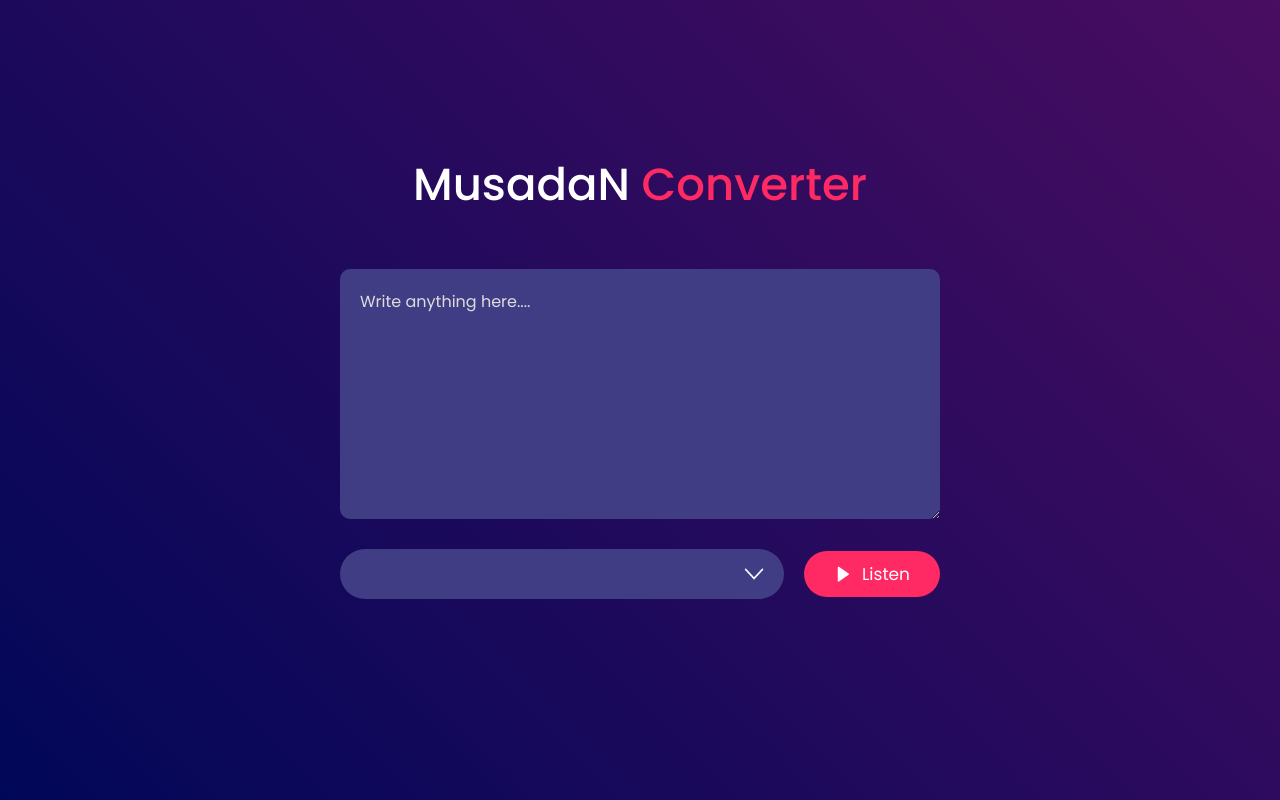
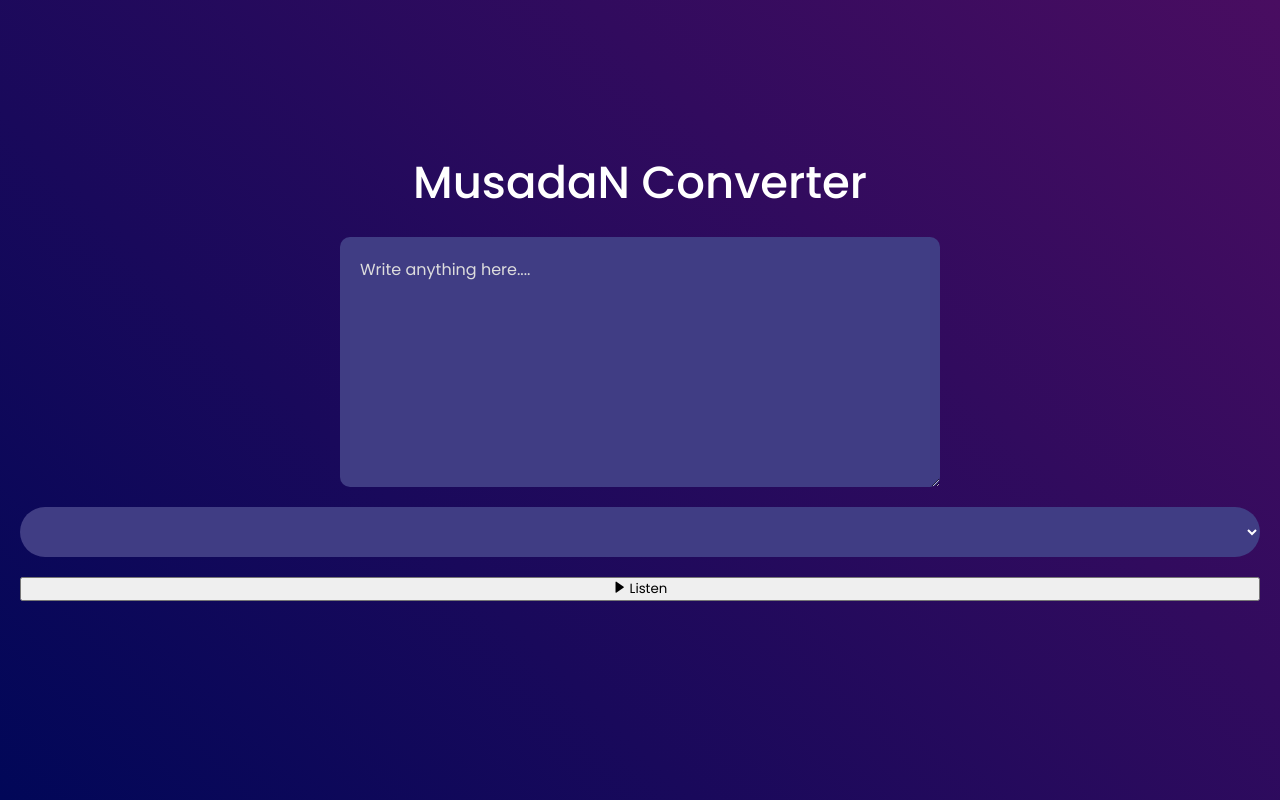
Before and after one commit to Bikrom2001/Text-To-Voice-Converter, a plain HTML site: page index.html in a window 1280 px wide. Drawn offline with nearby package versions, Linux system fonts and the light colour scheme.

Commit message:
Update style.css

```diff
--- a/style.css
+++ b/style.css
@@ -4,6 +4,7 @@
   box-sizing: border-box;
   font-family: "Poppins", sans-serif;
 }
+
 .hero {
   width: 100%;
   min-height: 100vh;
@@ -13,18 +14,19 @@
   justify-content: center;
   flex-direction: column;
   color: #fff;
+  padding: 20px; /* Ekledim: Mobil cihazlarda içeriğin kenarlardan daha uzak olması için padding ekleyebilirsiniz. */
 }
+
 .hero h1 {
   font-size: 45px;
   font-weight: 500;
   margin-top: -50px;
-  margin-bottom: 50px;
+  margin-bottom: 20px; /* Değiştirdim: Alt boşluk miktarını azalttım. */
 }
-.hero h1 span {
-  color: #ff2963;
-}
+
 textarea {
-  width: 600px;
+  width: 100%; /* Değiştirdim: Mobil cihazlarda genişliği tam ekran yapmak için 100% olarak değiştirdim. */
+  max-width: 600px; /* Ekledim: Genişliği 600 pikselden fazla olmaması için max-width ekledim. */
   height: 250px;
   background: #403d84;
   color: #fff;
@@ -33,36 +35,22 @@ textarea {
   outline: 0;
   padding: 20px;
   border-radius: 10px;
-  margin-bottom: 30px;
+  margin-bottom: 20px; /* Değiştirdim: Alt boşluk miktarını azalttım. */
 }
+
 textarea::placeholder {
   font-size: 16px;
   color: #ddd;
 }
+
 .row {
-  width: 600px;
+  width: 100%; /* Değiştirdim: Mobil cihazlarda genişliği tam ekran yapmak için 100% olarak değiştirdim. */
   display: flex;
-  align-items: center;
-  gap: 20px;
+  flex-direction: column; /* Ekledim: Mobil cihazlarda dikey düzende görünmesi için flex-direction'ı değiştirdim. */
 }
-button {
-  background-color: #ff2963;
-  color: white;
-  font-size: 17px;
-  padding: 10px 30px;
-  border-radius: 35px;
-  border: 0;
-  outline: 0;
-  cursor: pointer;
-  display: flex;
-  align-items: center;
-}
-.bxs-right-arrow {
-  font-size: 18px;
-  margin-right: 10px;
-}
+
 select {
-  flex: 1;
+  width: 100%; /* Değiştirdim: Mobil cihazlarda genişliği tam ekran yapmak için 100% olarak değiştirdim. */
   color: #fff;
   background: #403d84;
   height: 50px;
@@ -70,10 +58,5 @@ select {
   border: 0;
   outline: 0;
   border-radius: 35px;
-  appearance: none;
-  background-image: url(image/arrow.png);
-  background-repeat: no-repeat;
-  background-size: 30px;
-  background-position-x: calc(100% - 15px);
-  background-position-y: 10px;
+  margin-bottom: 20px; /* Değiştirdim: Alt boşluk miktarını azalttım. */
 }
```
